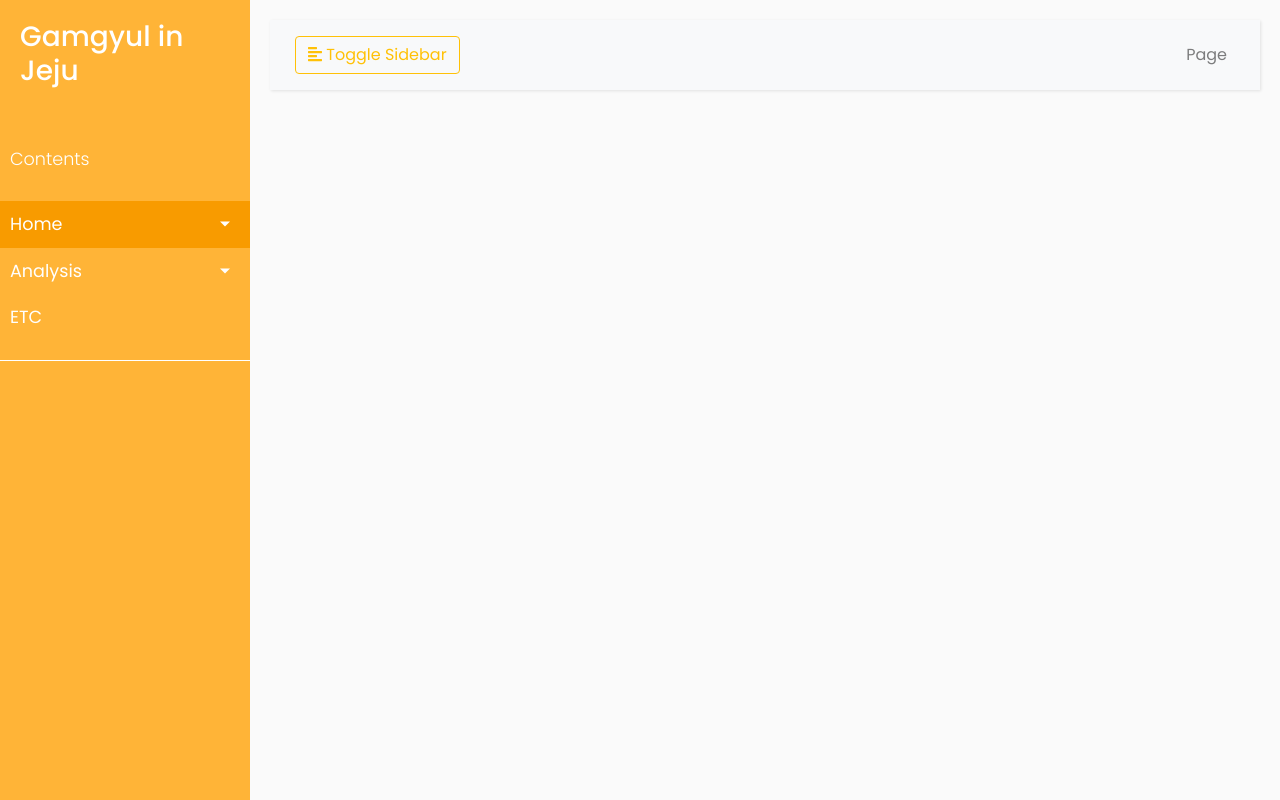
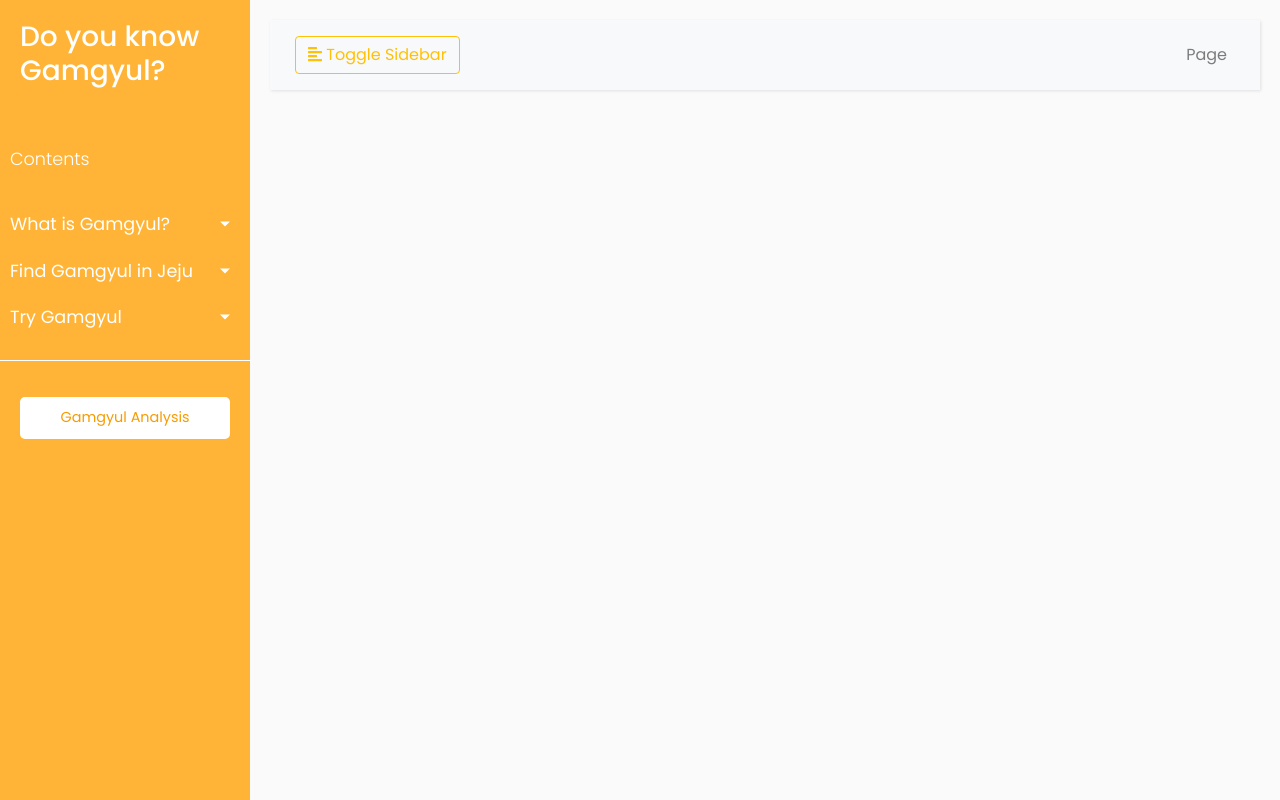
Before and after one commit to robert-min/gamgyulJeju, a Django app: page / in a window 1280 px wide. Run offline with Django 4.2, Linux system fonts and the light colour scheme; some libraries are stand-ins or nearby versions.

Commit message:
SideBar 수정

```diff
--- a/templates/base.html
+++ b/templates/base.html
@@ -28,53 +28,65 @@
         <!-- Sidebar  -->
         <nav id="sidebar">
             <div class="sidebar-header">
-                <h3>Gamgyul in Jeju</h3>
+                <h3>Do you know Gamgyul?</h3>
             </div>
 
             <ul class="list-unstyled components">
                 <p>Contents</p>
-                <li class="active">
-                    <a href="#homeSubmenu" data-toggle="collapse" aria-expanded="false" class="dropdown-toggle">Home</a>
+                <li>
+                    <a href="#homeSubmenu" data-toggle="collapse" aria-expanded="false" class="dropdown-toggle">What is Gamgyul?</a>
                     <ul class="collapse list-unstyled" id="homeSubmenu">
                         <li>
-                            <a href="#">Home 1</a>
+                            <a href="#">About</a>
                         </li>
                         <li>
-                            <a href="#">Home 2</a>
+                            <a href="#">Gamgyul Family</a>
                         </li>
                         <li>
-                            <a href="#">Home 3</a>
+                            <a href="#">Cultivation Status</a>
+                        </li>
+                        <li>
+                            <a href="#">For Your Health</a>
                         </li>
                     </ul>
                 </li>
                 <li>
-                    <a href="#pageSubmenu" data-toggle="collapse" aria-expanded="false" class="dropdown-toggle">Analysis</a>
+                    <a href="#pageSubmenu" data-toggle="collapse" aria-expanded="false" class="dropdown-toggle">Find Gamgyul in Jeju</a>
                     <ul class="collapse list-unstyled" id="pageSubmenu">
                         <li>
-                            <a href="#">Page 1</a>
+                            <a href="#">Activity</a>
                         </li>
                         <li>
-                            <a href="#">Page 2</a>
+                            <a href="#">Price</a>
                         </li>
                         <li>
-                            <a href="#">Page 3</a>
+                            <a href="#">Souvenir</a>
                         </li>
                     </ul>
                 </li>
                 <li>
-                    <a href="#">ETC</a>
+                    <a href="#tipSubmenu" data-toggle="collapse" aria-expanded="false" class="dropdown-toggle">Try Gamgyul</a>
+                    <ul class="collapse list-unstyled" id="tipSubmenu">
+                        <li>
+                            <a href="#">Best Pick</a>
+                        </li>
+                        <li>
+                            <a href="#">Best Keep</a>
+                        </li>
+                        <li>
+                            <a href="#">Best Food</a>
+                        </li>
+                    </ul>
                 </li>
 
             </ul>
 
-<!--            <ul class="list-unstyled CTAs">-->
-<!--                <li>-->
-<!--                    <a href="https://bootstrapious.com/tutorial/files/sidebar.zip" class="download">Download source</a>-->
-<!--                </li>-->
-<!--                <li>-->
-<!--                    <a href="https://bootstrapious.com/p/bootstrap-sidebar" class="article">Back to article</a>-->
-<!--                </li>-->
-<!--            </ul>-->
+            <ul class="list-unstyled CTAs">
+                <li>
+                    <a href="#" class="download">Gamgyul Analysis</a>
+                </li>
+
+            </ul>
         </nav>
 
         <!-- Page Content  -->
```
